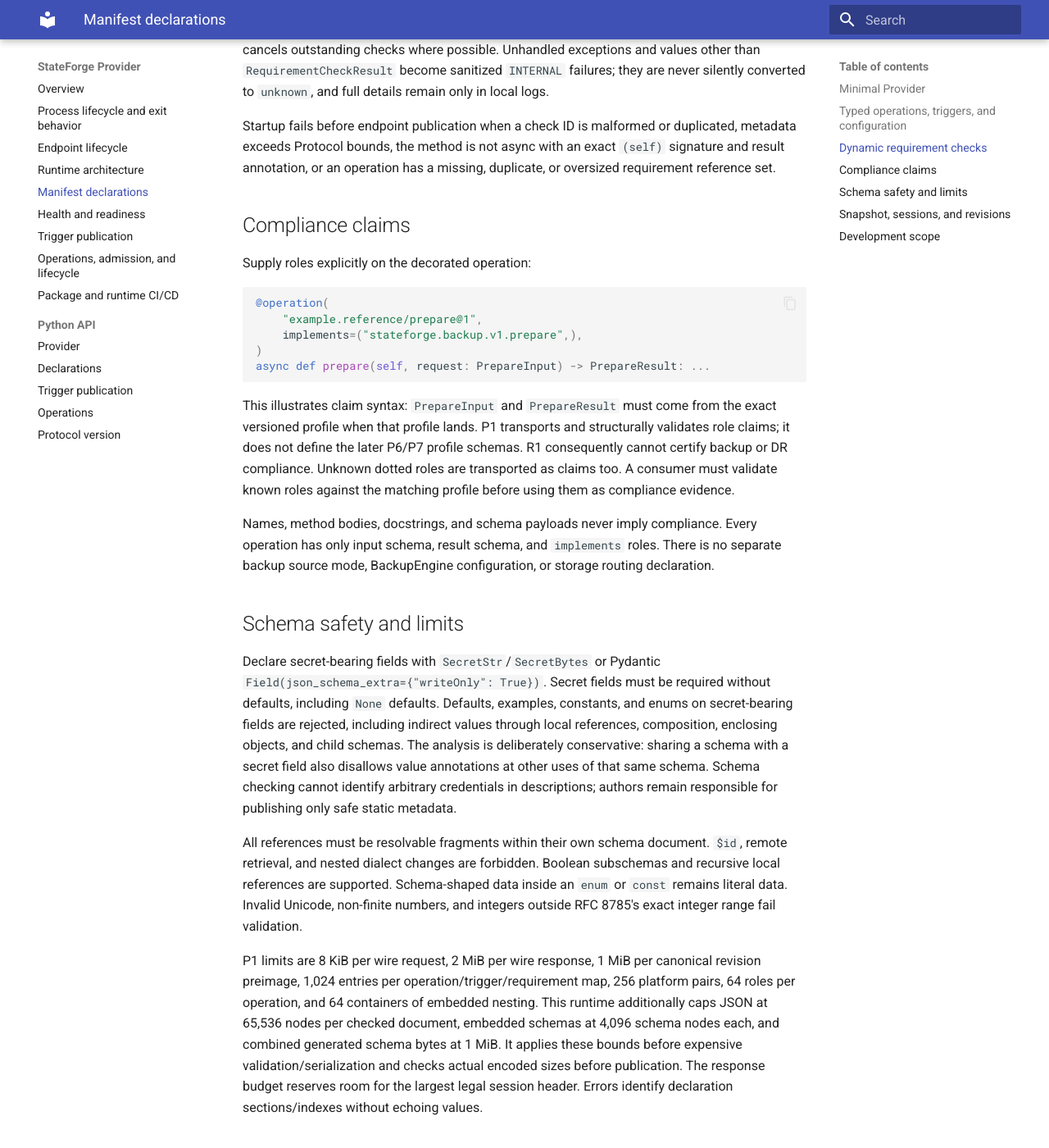
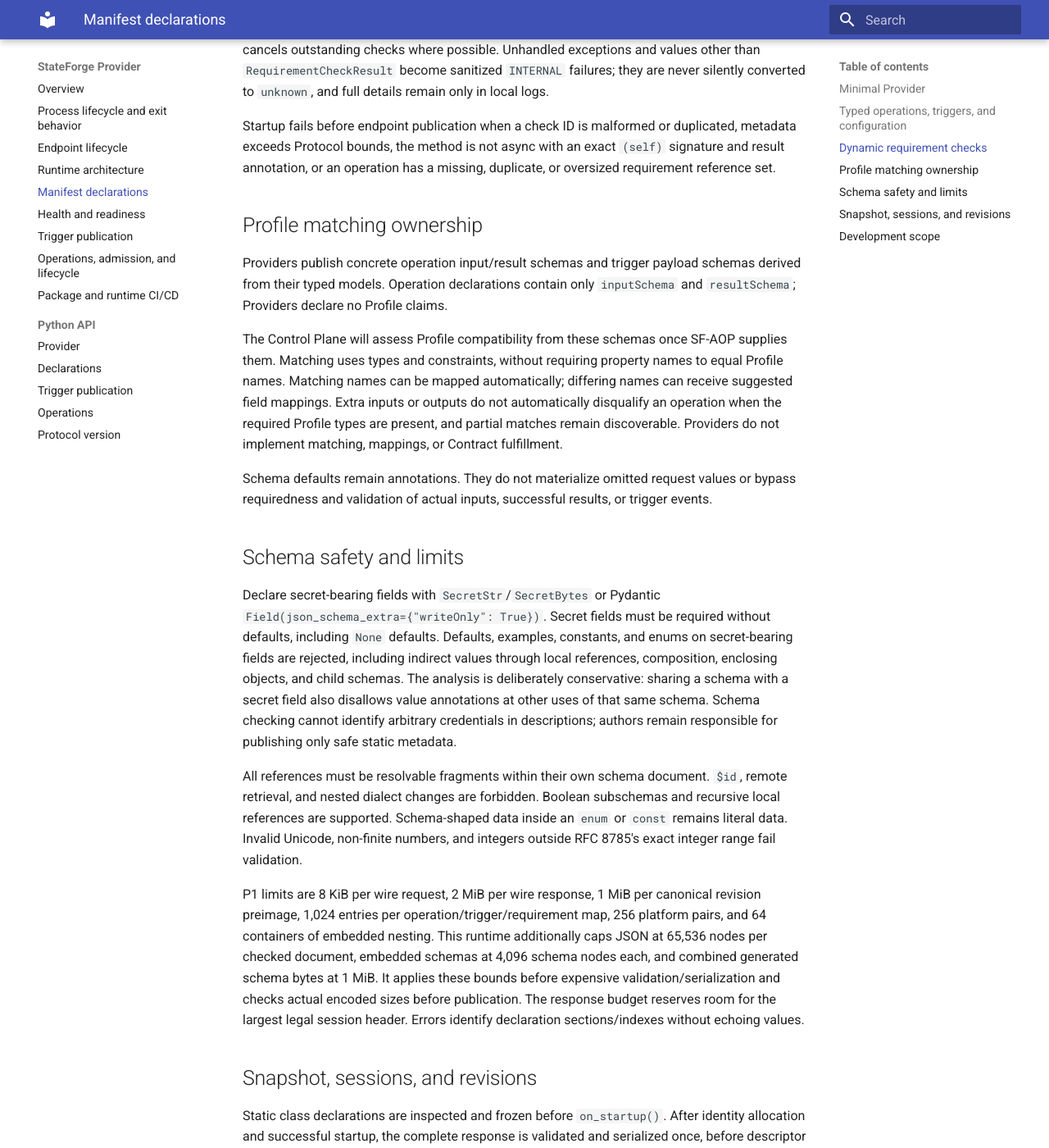
Before and after one commit to stateforge-org/stateforge-provider-python, an MkDocs documentation site: the page built from docs/manifest-authoring.md, in a window 1280 px wide and 1400 px high, scrolled down 3711 px. Shown: the whole window at 82% size. Built offline with MkDocs 1.6.1 and Material for MkDocs 9.7.7, drawn with Linux system fonts in a browser that asks for light colours; some of the changed text lies outside the part shown.

Commit message:
fix(provider): remove provider-owned profile claims

````diff
--- a/docs/manifest-authoring.md
+++ b/docs/manifest-authoring.md
@@ -120,7 +120,7 @@ at module scope or declared on the Provider class.
 Operation and trigger identifiers use `namespace/name@major`, with at
 least two lowercase dotted namespace segments and a positive major version.
 An incompatible input/result contract requires a new identifier version.
-Use tuples for platforms, requirements, triggers, and roles.
+Use tuples for platforms, requirements, and triggers.
 Plain `runtime_requirements` declarations are descriptive. Requirements
 declared by `@requirement_check` add an author-owned, dynamic inspection while
 publishing the same static metadata through the schema-1
@@ -178,29 +178,23 @@ duplicated, metadata exceeds Protocol bounds, the method is not async with an
 exact `(self)` signature and result annotation, or an operation has a missing,
 duplicate, or oversized requirement reference set.
 
-## Compliance claims
+## Profile matching ownership
 
-Supply roles explicitly on the decorated operation:
+Providers publish concrete operation input/result schemas and trigger payload
+schemas derived from their typed models. Operation declarations contain only
+`inputSchema` and `resultSchema`; Providers declare no Profile claims.
 
-```python
-@operation(
-    "example.reference/prepare@1",
-    implements=("stateforge.backup.v1.prepare",),
-)
-async def prepare(self, request: PrepareInput) -> PrepareResult: ...
-```
+The Control Plane will assess Profile compatibility from these schemas once
+SF-AOP supplies them. Matching uses types and constraints, without requiring
+property names to equal Profile names. Matching names can be mapped
+automatically; differing names can receive suggested field mappings. Extra
+inputs or outputs do not automatically disqualify an operation when the
+required Profile types are present, and partial matches remain discoverable.
+Providers do not implement matching, mappings, or Contract fulfillment.
 
-This illustrates claim syntax: `PrepareInput` and `PrepareResult` must come
-from the exact versioned profile when that profile lands. P1 transports and
-structurally validates role claims; it does not define the later P6/P7 profile
-schemas. R1 consequently cannot certify backup or DR compliance. Unknown
-dotted roles are transported as claims too. A consumer must validate known
-roles against the matching profile before using them as compliance evidence.
-
-Names, method bodies, docstrings, and schema payloads never imply compliance.
-Every operation has only input schema, result schema, and `implements` roles.
-There is no separate backup source mode, BackupEngine configuration, or
-storage routing declaration.
+Schema defaults remain annotations. They do not materialize omitted request
+values or bypass requiredness and validation of actual inputs, successful
+results, or trigger events.
 
 ## Schema safety and limits
 
@@ -222,7 +216,7 @@ numbers, and integers outside RFC 8785's exact integer range fail validation.
 
 P1 limits are 8 KiB per wire request, 2 MiB per wire response, 1 MiB per
 canonical revision preimage, 1,024 entries per operation/trigger/requirement
-map, 256 platform pairs, 64 roles per operation, and 64 containers of embedded
+map, 256 platform pairs, and 64 containers of embedded
 nesting. This runtime additionally caps JSON at 65,536
 nodes per checked document, embedded schemas at 4,096 schema nodes each, and
 combined generated schema bytes at 1 MiB. It applies these bounds before
--- a/pyproject.toml
+++ b/pyproject.toml
@@ -70,7 +70,7 @@ environments = ["python_version == '3.13'"]
 
 
 [tool.uv.sources]
-stateforge-protocol = { git = "https://github.com/stateforge-org/stateforge-protocol.git", rev = "64514b35dabfe88d49aabfb63d756e98a97fe5dc" }
+stateforge-protocol = { git = "https://github.com/stateforge-org/stateforge-protocol.git", rev = "0dab0576d884ae10f3bef0135b641168234b18b6" }
 
 
 [tool.hatch.build.targets.wheel]
````
Also changed, not shown: .claude/PROVIDER_AUTHORING_VISION.md (+13 -30 lines), CLAUDE.md (+3 -3 lines), docs/index.md (+2 -3 lines), docs/operation-admission.md (+0 -1 lines), docs/reference/provider.md (+1 -1 lines), 10 other files.
